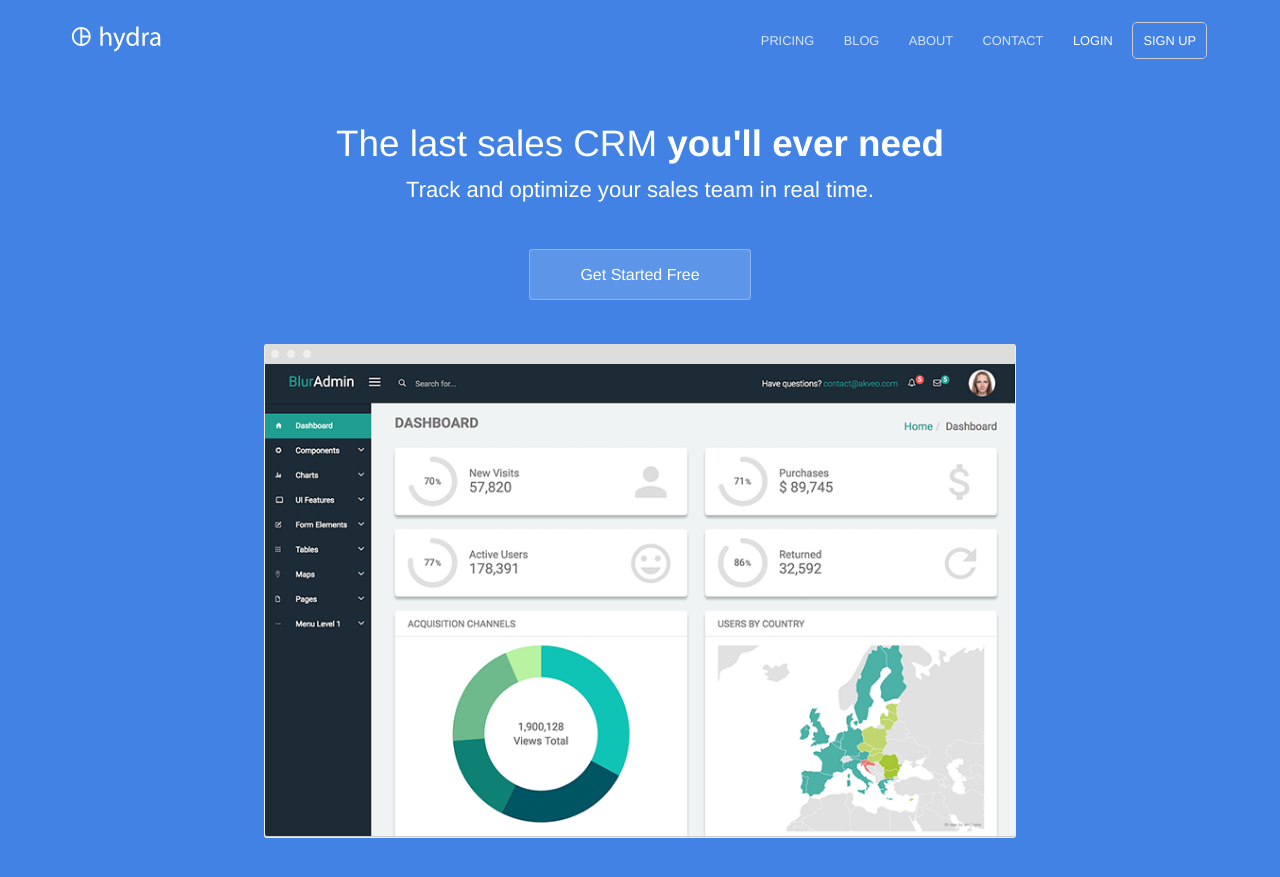
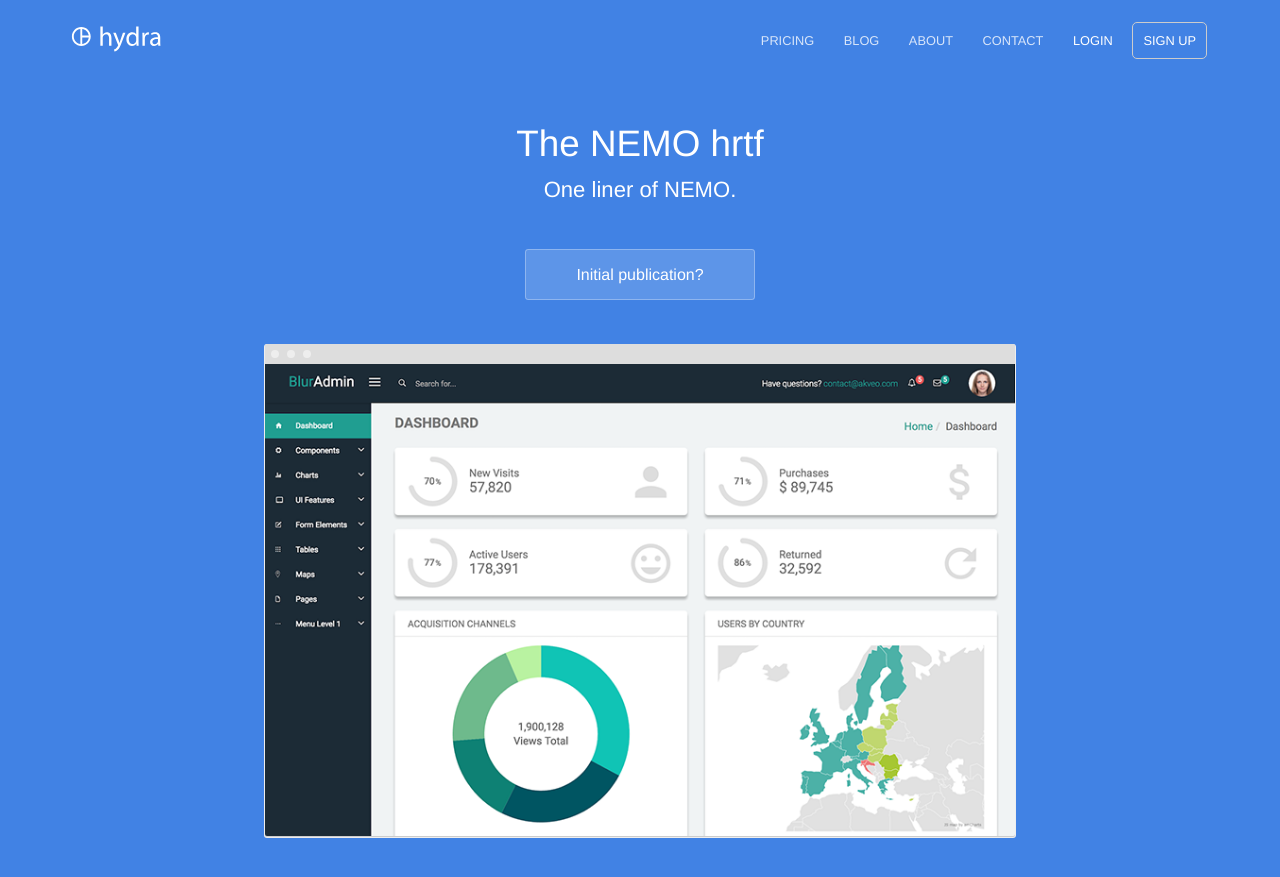
Before and after one commit to TheNEMOproject/TheNEMOproject.github.io, a Jekyll site: the page built from index.html, in a window 1280 px wide and 900 px high. Shown: the top 877 px of the window. Built offline with Jekyll 4.4.1, drawn with Linux system fonts in a browser that asks for light colours.

Commit message:
Update index.html

```diff
--- a/index.html
+++ b/index.html
@@ -4,9 +4,9 @@ description: Track and optimize your sales team in real time
 ---
 <section class="hero">
 	<div class="text-container">
-		<h1 class="editable">The last sales CRM <strong>you'll ever need</strong></h1>
-		<p class="subtext editable">Track and optimize your sales team in real time.</p>
-		<div class="cta button alt"><a href="{{ site.baseurl }}/contact/">Get Started Free</a></div>
+		<h1 class="editable">The NEMO hrtf</strong></h1>
+		<p class="subtext editable">One liner of NEMO.</p>
+		<div class="cta button alt"><a href="{{ site.baseurl }}/contact/">Initial publication?</a></div>
 		<div>
 			<img src="{{ site.baseurl }}/images/dashboard.png" alt="Screenshot" class="screenshot editable" />
 		</div>
```
